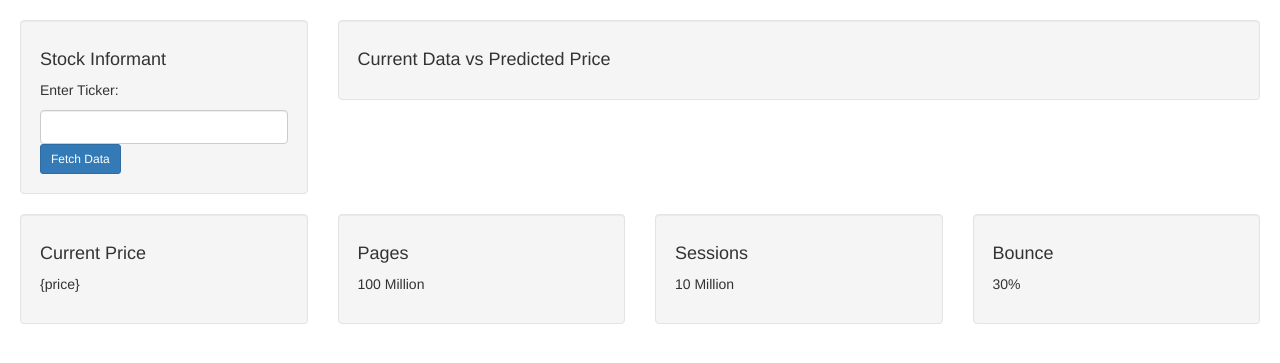
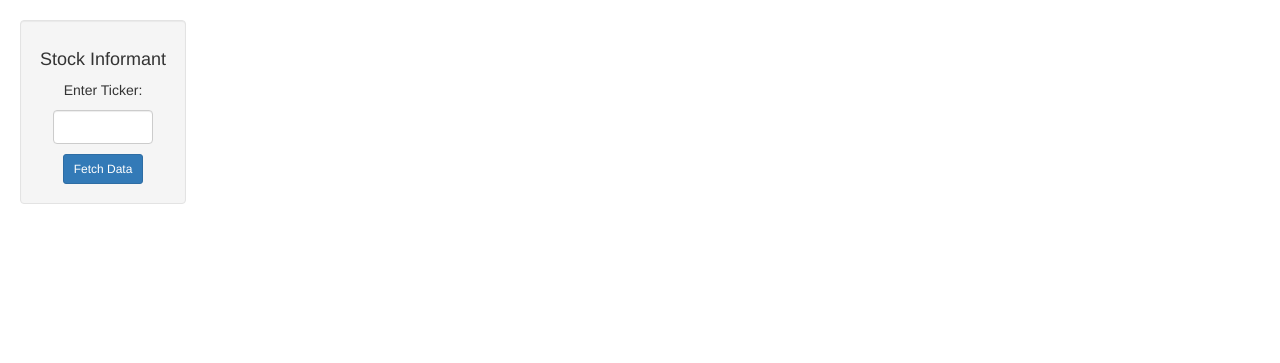
Before and after one commit to LHeen08/stock_informant, a Flask app: page / in a window 1280 px wide. Shown: the top 363 px of the page. Run offline with Flask 3, Linux system fonts and the light colour scheme; some libraries are stand-ins or nearby versions.

Commit message:
improved UI

```diff
--- a/templates/index.html
+++ b/templates/index.html
@@ -4,42 +4,73 @@
     <meta charset="utf-8">
     <meta name="viewport" content="width=device-width, initial-scale=1">
     <link rel="stylesheet" href="https://maxcdn.bootstrapcdn.com/bootstrap/3.4.1/css/bootstrap.min.css">
+    <link rel="shortcut icon" href="#">
+    <script src="https://code.jquery.com/jquery-3.6.0.min.js"></script>
     <script src="https://maxcdn.bootstrapcdn.com/bootstrap/3.4.1/js/bootstrap.min.js"></script>
     <style>
         /* Set height of the grid so .sidenav can be 100% (adjust as needed) */
         .container-fluid {
-            padding-right:20px;
-            padding-left:20px;
-            margin-right:auto;
-            margin-left:auto;
+            padding-right: 20px;
+            padding-left: 20px;
+            margin-right: auto;
+            margin-left: auto;
             padding-top: 20px;
         }
 
+        /* Add margin to the button for spacing */
+        .custom-button {
+            margin-top: 10px; /* Adjust as needed */
+        }
 
+        .title {
+            font-weight: bold;
+        }
+
+        .hidden {
+            display: none;
+        }
+
+        .input-container {
+            float: left;
+            text-align: center;
+        }
+
+        /* Smaller input field */
+        #ticker {
+            position: relative;
+            text-align: center;
+            width: 100px;
+        }
+
+        .form-control {
+            margin: auto;
+            display: block;
+        }
     </style>
 </head>
+<body>
 <div class="container-fluid">
+    <div class="centered-input">
+        <div class="well input-container">
+            <h4>Stock Informant</h4>
+            <div id="input-container">
+                <p>Enter Ticker: </p>
+                <input type="text" name="ticker" id="ticker" class="form-control form-control-sm" required>
+                <button type="button" id="fetch-button" class="btn btn-primary btn-sm custom-button">Fetch Data</button>
+            </div>
+        </div>
+    </div>
+    <div class="container-fluid hidden" id="data-container">
         <div class="row content">
             <div class="col-sm-3">
                 <div class="well">
-                <h4>Stock Informant</h4>
-                <p>Enter Ticker: </p>
-                <input type="text" name="ticker" id="ticker" class="form-control form-control-sm mr-2 mb-2" required>
-                <button type="button" class="btn btn-primary btn-sm mr-2" onclick="fetchCompanyData();">Fetch Data</button>
-            </div>
-        </div>
-        <div class="col-sm-9">
-            <div class="well">
-                <h4>Current Data vs Predicted Price</h4>
-                <p></p>
-            </div>
-        </div>
-    </div>
-    <div class="row content">
-        <div class="col-sm-3">
-            <div class="well">
-                <h4>Current Price</h4>
-                <p>{price}</p>
+                    <h4>Company Quick Info</h4>
+                    <p class="title" id="company_name"></p>
+                    <p class="title" id="current_price"></p>
+                    <p class="title" id="shares_outstanding"></p>
+                    <p class="title" id="trailing_eps_ttm"></p>
+                    <p class="title" id="net_income_ttm"></p>
+                    <p class="title" id="eps_growth_next_five_years"></p>
                 </div>
             </div>
             <div class="col-sm-3">
@@ -62,97 +93,41 @@
             </div>
         </div>
     </div>
+    <script>
+        $(document).ready(function() {
+            // Handle button click event with jQuery
+            $('#fetch-button').click(function() {
+                // Get the ticker value from the input field
+                var ticker = $('#ticker').val();
+
+                // Make an AJAX POST request to fetch data and update the page
+                $.ajax({
+                    method: 'POST',
+                    url: '/fetch_data', // Call the fetch_data function in python
+                    data: {ticker: ticker},
+                    dataType: 'json',
+                    success: function(data) {
+                        if (data) {
+                            // Data is valid, show the data container and update the elements
+                            $('#data-container').removeClass('hidden');
+
+                            $('#company_name').html('<b>Company Name: </b>' + data.company_name + ' (' + ticker + ')');
+                            $('#current_price').html('<b>Current Price:</b> $' + data.current_price);
+                            $('#shares_outstanding').html('<b>Shares Outstanding:</b> ' + data.shares_outstanding);
+                            $('#trailing_eps_ttm').html('<b>Trailing EPS (TTM):</b> ' + data.trailing_eps_ttm + '%');
+                            $('#net_income_ttm').html('<b>Net Income (TTM):</b> $' + data.net_income_ttm);
+                            $('#eps_growth_next_five_years').html('<b>EPS Growth Estimate next 5 Years:</b> ' + data.eps_growth_next_five_years + '%');
+                        } else {
+                            alert('Invalid data or an error occurred while fetching data. Please make sure you entered a correct ticker');
+                        }
+                    },
+                    error: function() {
+                        alert('Invalid data or an error occurred while fetching data. Please make sure you entered a correct ticker');
+                    }
+                });
+            });
+        });
+    </script>
+</div>
 </body>
 </html>
-
-
-<!--
-<html>
-<head>
-    <title>Company Data</title>
-    <link rel="stylesheet" href="https://maxcdn.bootstrapcdn.com/bootstrap/4.5.2/css/bootstrap.min.css">
-    <style>
-        .centered {
-            display: flex;
-            flex-direction: column;
-            align-items: center;
-            justify-content: top;
-            height: 100vh;
-        }
-    </style>
-</head>
-<body>
-    <div class="container centered">
-        <h1 class="text-center">Company Data</h1>
-        <form action="/fetch_data" method="post" class="mt-4 text-center">
-            <div class="form-group d-inline">
-                <label for="ticker" class="mr-2">Enter Ticker Symbol:</label>
-                <input type="text" name="ticker" id="ticker" class="form-control form-control-sm mr-2 mb-2" required>
-                <button type="button" class="btn btn-primary btn-sm" onclick="displayData();">Display Data</button>
-            </div>
-        </form>
-
-        <div class="mt-5" id="company_main_data">
-        </div>
-        <div class="mt-5" id="company_stats">
-        </div>
-    </div>
-
-    <script src="https://maxcdn.bootstrapcdn.com/bootstrap/4.5.2/js/bootstrap.min.js"></script>
-    <script>
-        // Function to send a POST request to fetch company data
-        function fetchCompanyData() {
-        var ticker = document.getElementById('ticker').value;
-        var formData = new FormData();
-        formData.append('ticker', ticker);
-
-        fetch('/fetch_data', {
-            method: 'POST',
-            body: formData,
-        })
-        .then(response => response.json())  // Parse the response as JSON
-        .then(data => {
-            // Update the placeholders in your HTML template
-            var companyData = document.getElementById('company_main_data');
-            companyData.innerHTML = `
-            <div class="container px-4">
-                <div class="row gx-5">
-                    <div class="col">
-                    <div class="p-3 border bg-light">Company Name:</div>
-                    </div>
-                    <div class="col">
-                    <div class="p-3 border bg-light">Current Price:</div>
-                    </div>
-                </div>
-            </div>
-            `;
-            var companyName = data.company_name;
-            var currentPrice = data.current_price;
-            companyData.innerHTML += `
-                <h3 class="text-right"><b>${companyName}</b></h3>
-                <h4 class="text-right"><b>$${currentPrice}</b></h4>
-            `;
-        });
-    }
-
-        // Function to send a POST request to display the fetched data
-        function displayData() {
-            var ticker = document.getElementById('ticker').value;
-            var formData = new FormData();
-            formData.append('ticker', ticker);
-
-            fetch('/display_data', {
-                method: 'POST',
-                body: formData,
-            })
-            .then(response => response.text())
-            .then(data => {
-                // Append the fetched data as HTML to the company_data div
-                var companyData = document.getElementById('company_stats');
-                companyData.innerHTML = data;
-            });
-        }
-    </script>
-
-</body>
-</html> -->
--- a/web_app.py
+++ b/web_app.py
@@ -24,17 +24,17 @@ def fetch_data():
     if fetched_data:
         response_data = {
             'company_name': fetched_data.company_full_name,
+            'ticker' : ticker.upper(),
             'current_price': fetched_data.current_price,
-            # Add other data here
+            'shares_outstanding': fetched_data.shares_outstanding,
+            'trailing_eps_ttm' : fetched_data.trailing_eps_ttm,
+            'eps_growth_next_five_years' : fetched_data.eps_growth_next_five_years,
+            'net_income_ttm' : fetched_data.net_income_ttm,
         }
     else:
-        response_data = {
-            'company_name': 'N/A',
-            'current_price': 'N/A',
-            # Add other data here
-        }
+        response_data = None
 
-    return jsonify(response_data)
+    return response_data
 
 
 @app.route('/display_data', methods=['POST'])
@@ -50,4 +50,6 @@ def display_data():
 
 
 if __name__ == '__main__':
-    app.run(debug=True, host='10.0.2.15', port='5000')
+    # For VM
+    # app.run(debug=True, host='10.0.2.15', port='5000')
+    app.run(debug=True, host='127.0.0.1', port='5000')
```
Lines whose indentation alone changed are shown as unchanged.
